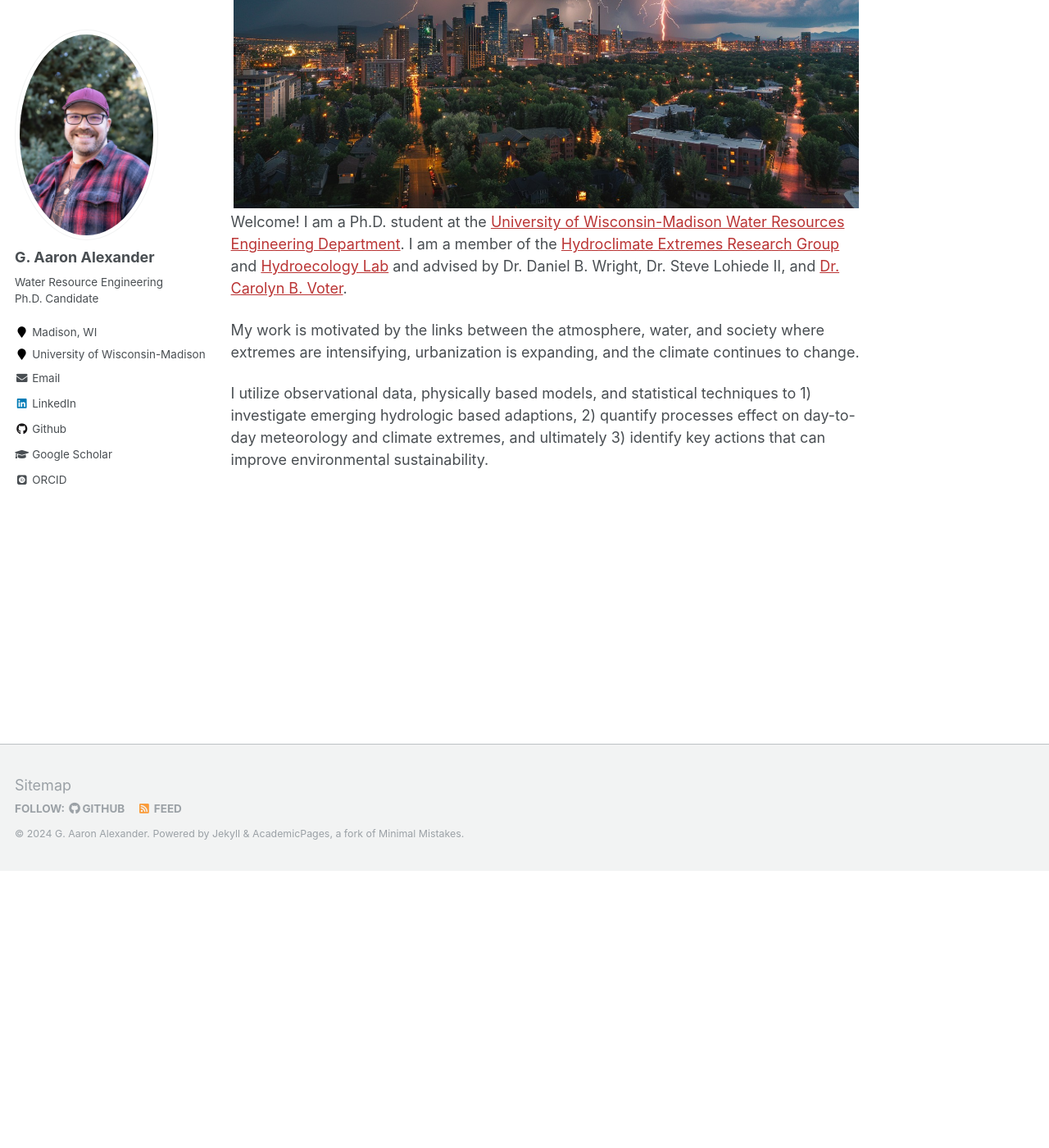
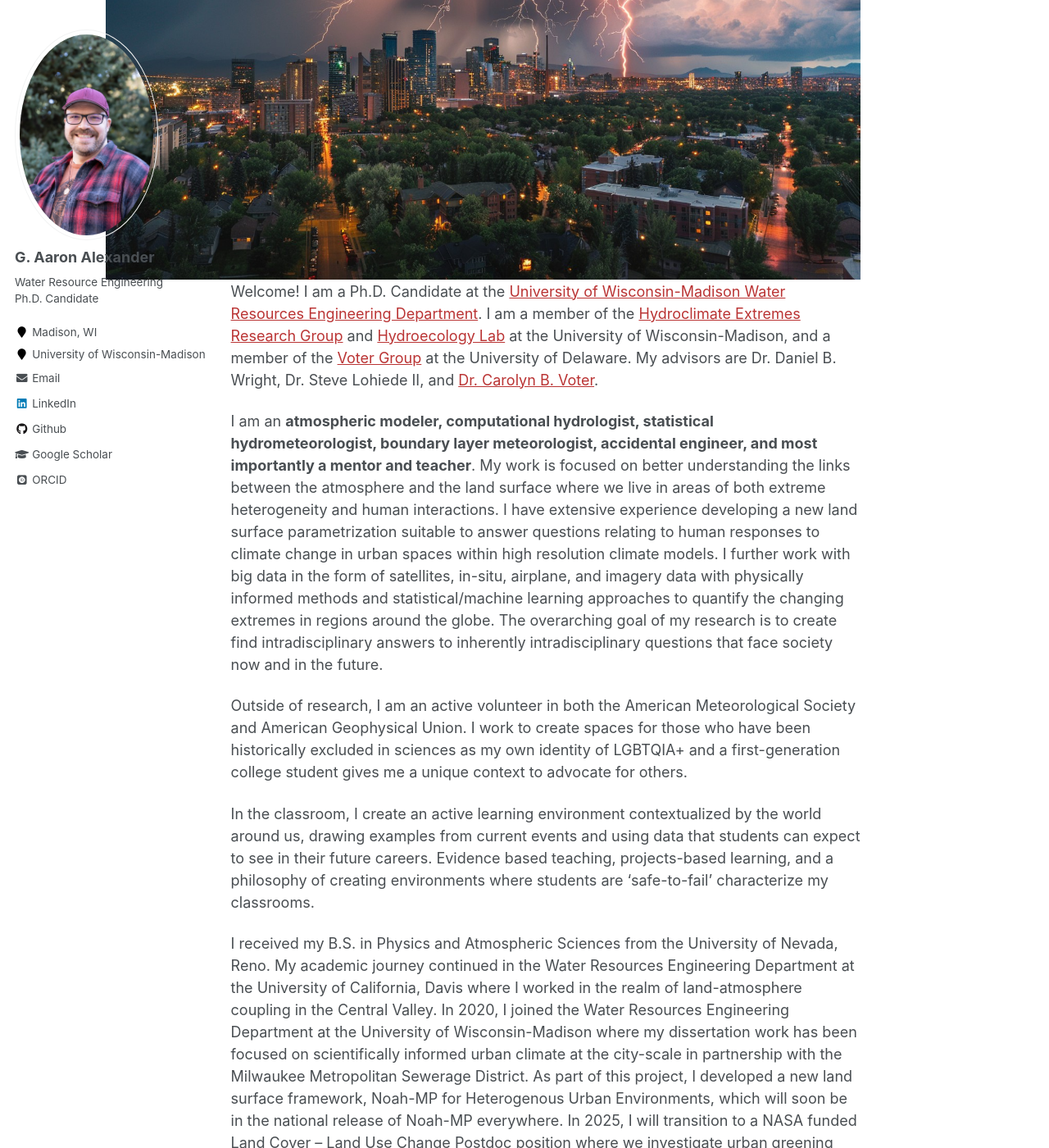
Before and after one commit to GAaronAlexander/gaaronalexander.github.io, a Jekyll site: the page built from _pages/about.md, in a window 1280 px wide and 1400 px high, scrolled down 337 px. Shown: the whole window at 82% size. Built offline with Jekyll 4.4.1, drawn with Linux system fonts in a browser that asks for light colours; some web fonts are replaced; some of the changed text lies outside the part shown.

Commit message:
changes to aboutme

```diff
--- a/_config.yml
+++ b/_config.yml
@@ -29,7 +29,7 @@ comments:
   facebook:
     appid                :
     num_posts            : # 5 (default)
-    colorscheme          : # "light" (default), "dark"
+    colorscheme          : "dark" # "light" (default), "dark"
 staticman:
   allowedFields          : ['name', 'email', 'url', 'message']
   branch                 : "gh-pages" # "master", "gh-pages"
--- a/_data/navigation.yml
+++ b/_data/navigation.yml
@@ -3,7 +3,7 @@ main:
   - title: "Research"
     url: /research/
 
-  - title: "Teaching"
+  - title: "Teaching and Service"
     url: /teaching/
 
   - title: "Publications and Talks"
--- a/_pages/about.md
+++ b/_pages/about.md
@@ -8,13 +8,17 @@ redirect_from:
   - /about.html
 ---
 
-<img src="../images/headerphoto_aboutme.jpg" alt="Image showing a stormy urban landscape with trees and hydrologic extremes occuring in a very heterogenous region." style="float:right;max-width:100%;height:auto;padding:3px;"/>
+<img src="../images/headerphoto_aboutme.jpg" alt="Image showing a stormy urban landscape with trees and hydrologic extremes occuring in a very heterogenous region." style="float:right;max-width:120%;height:auto;padding:1px;"/>
 
-Welcome! I am a Ph.D. student at the [University of Wisconsin-Madison Water Resources Engineering Department](https://www.engr.wisc.edu/department/civil-environmental-engineering/research-in-cee/water-resources-engineering-science/). I am a member of the [Hydroclimate Extremes Research Group](https://her.cee.wisc.edu/) and [Hydroecology Lab](https://hydroecology.cee.wisc.edu/) and advised by Dr. Daniel B. Wright, Dr. Steve Lohiede II, and [Dr. Carolyn B. Voter](https://carolynbvoter.com/).
+Welcome! I am a Ph.D. Candidate at the [University of Wisconsin-Madison Water Resources Engineering Department](https://www.engr.wisc.edu/department/civil-environmental-engineering/research-in-cee/water-resources-engineering-science/). I am a member of the [Hydroclimate Extremes Research Group](https://her.cee.wisc.edu/) and [Hydroecology Lab](https://hydroecology.cee.wisc.edu/) at the University of Wisconsin-Madison, and a member of the [Voter Group](https://carolynbvoter.com/) at the University of Delaware. My advisors are Dr. Daniel B. Wright, Dr. Steve Lohiede II, and [Dr. Carolyn B. Voter](https://carolynbvoter.com/).
 
-My work is motivated by the links between the atmosphere, water, and society where extremes are intensifying, urbanization is expanding, and the climate continues to change.
+I am an **atmospheric modeler, computational hydrologist, statistical hydrometeorologist, boundary layer meteorologist, accidental engineer, and most importantly a mentor and teacher**. My work is focused on better understanding the links between the atmosphere and the land surface where we live in areas of both extreme heterogeneity and human interactions. I have extensive experience developing a new land surface parametrization suitable to answer questions relating to human responses to climate change in urban spaces within high resolution climate models. I further work with big data in the form of satellites, in-situ, airplane, and imagery data with physically informed methods and statistical/machine learning approaches to quantify the changing extremes in regions around the globe. The overarching goal of my research is to create find intradisciplinary answers to inherently intradisciplinary questions that face society now and in the future.
 
-I utilize observational data, physically based models, and statistical techniques to 1) investigate emerging hydrologic based adaptions, 2) quantify processes effect on day-to-day meteorology and climate extremes, and ultimately 3) identify key actions that can improve environmental sustainability.
+Outside of research, I am an active volunteer in both the American Meteorological Society and American Geophysical Union. I work to create spaces for those who have been historically excluded in sciences as my own identity of LGBTQIA+ and a first-generation college student gives me a unique context to advocate for others.
+
+In the classroom, I create an active learning environment contextualized by the world around us, drawing examples from current events and using data that students can expect to see in their future careers. Evidence based teaching, projects-based learning, and a philosophy of creating environments where students are ‘safe-to-fail’ characterize my classrooms.
+
+I received my B.S. in Physics and Atmospheric Sciences from the University of Nevada, Reno. My academic journey continued in the Water Resources Engineering Department at the University of California, Davis where I worked in the realm of land-atmosphere coupling in the Central Valley. In 2020, I joined the Water Resources Engineering Department at the University of Wisconsin-Madison where my dissertation work has been focused on scientifically informed urban climate at the city-scale in partnership with the Milwaukee Metropolitan Sewerage District. As part of this project, I developed a new land surface framework, Noah-MP for Heterogenous Urban Environments, which will soon be in the national release of Noah-MP everywhere. In 2025, I will transition to a NASA funded Land Cover – Land Use Change Postdoc position where we investigate urban greening around the United States, examining co-benefits and tradeoffs in the cities of Chicago, Baltimore, Houston, and Phoenix, as well as create partnerships in each of these communities!
 
 <!-- ======
 Like many other Jekyll-based GitHub Pages templates, academicpages makes you separate the website's content from its form. The content & metadata of your website are in structured markdown files, while various other files constitute the theme, specifying how to transform that content & metadata into HTML pages. You keep these various markdown (.md), YAML (.yml), HTML, and CSS files in a public GitHub repository. Each time you commit and push an update to the repository, the [GitHub pages](https://pages.github.com/) service creates static HTML pages based on these files, which are hosted on GitHub's servers free of charge.
```
Also changed, not shown: 1 other file.
